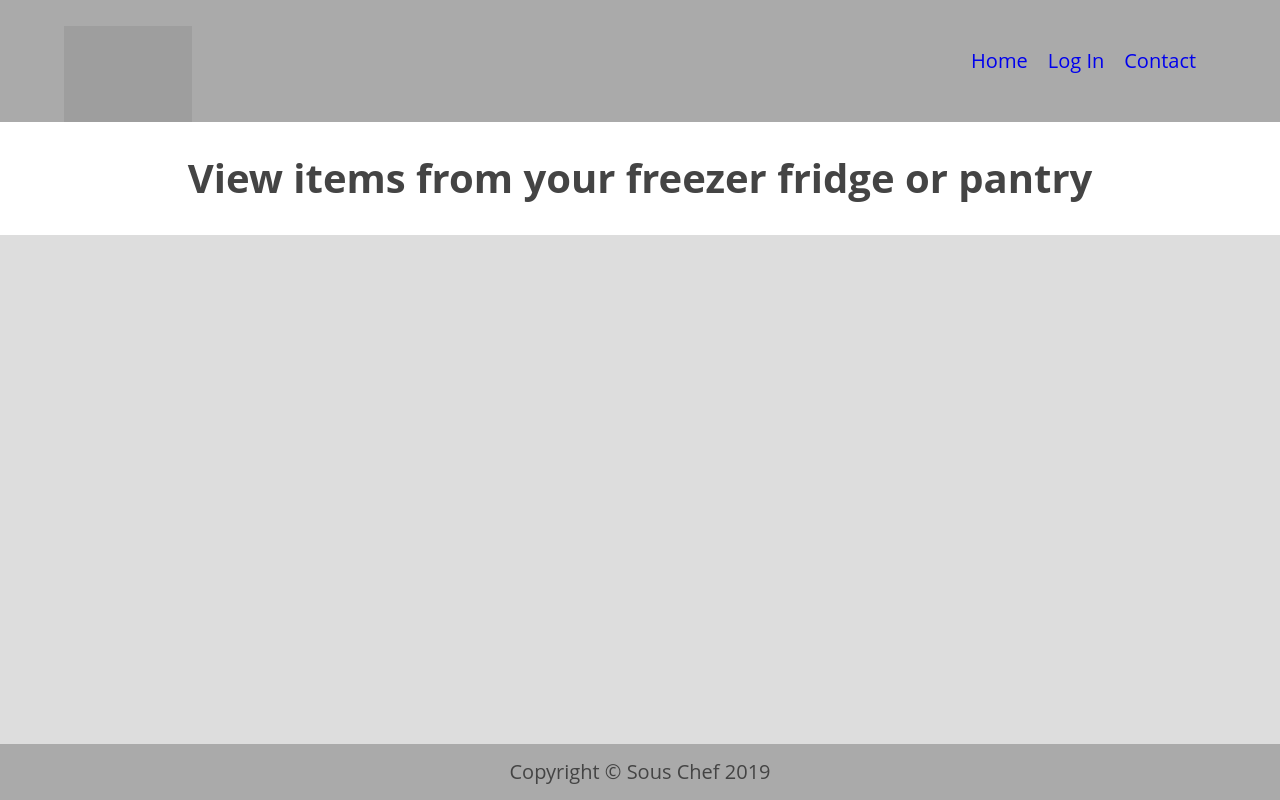
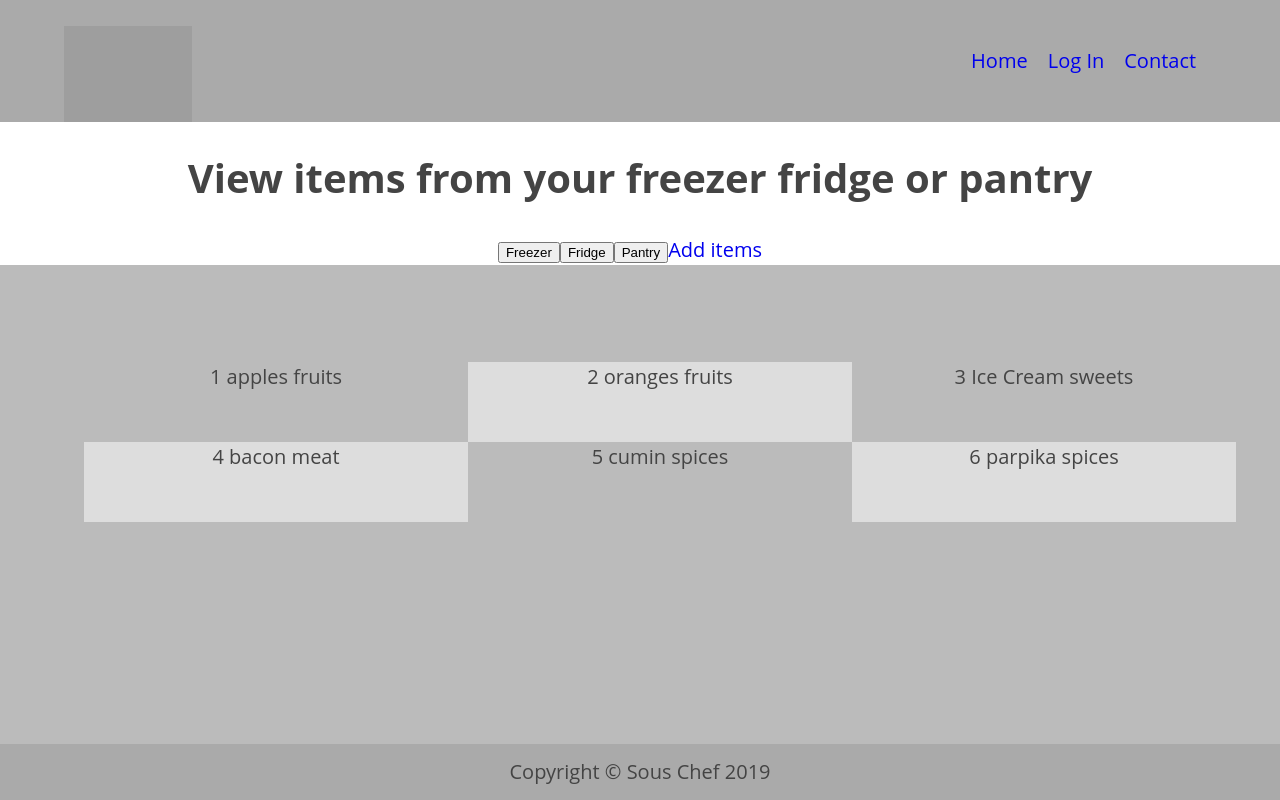
Before and after one commit to muzhaqi16/sous-chef-client, a React (Create React App) app: page /groceries in a window 1280 px wide. Built offline with nearby package versions, Linux system fonts and the light colour scheme; grey boxes are pictures that could not be loaded.

Commit message:
add new items functionality

```diff
--- a/src/App.js
+++ b/src/App.js
@@ -3,6 +3,7 @@ import { Route, Switch } from 'react-router-dom'
 import Header from './components/Header/Header'
 import LandingPage from './routes/LadingPage/LandingPage'
 import GroceriesPage from './routes/GroceriesPage/GroceriesPage'
+import AddGroceriesPage from './routes/AddGroceriesPage/AddGroceriesPage';
 import Footer from './components/Footer/Footer'
 import LoginPage from './routes/LoginPage/LoginPage'
 import RegistrationPage from './routes/RegistrationPage/RegistrationPage'
@@ -19,14 +20,14 @@ class App extends Component {
       hasError: false
     };
   }
-  addGroceries = groceries => {
+  addGroceries = groceryItem => {
     this.setState({
-      groceries: [...this.state.groceries, groceries],
+      groceries: [...this.state.groceries, groceryItem],
     })
   }
-  deleteGroceries = groceryId => {
+  deleteGroceries = groceryItemId => {
     this.setState({
-      groceries: this.state.groceries.filter(grocery => grocery.id !== groceryId)
+      groceries: this.state.groceries.filter(grocery => grocery.id !== groceryItemId)
     })
   }
   componentDidMount() {
@@ -72,6 +73,10 @@ class App extends Component {
                 component={GroceriesPage}
               />
               <Route
+                path={'/add_groceries'}
+                component={AddGroceriesPage}
+              />
+              <Route
                 component={NotFoundPage}
               />
             </Switch>
--- a/src/contexts/GroceriesContext.js
+++ b/src/contexts/GroceriesContext.js
@@ -1,13 +1,9 @@
 import React from 'react'
 
 const GroceriesContext = React.createContext({
-    data: {
-        freezer: [],
-        fridge: [],
-        pantry: [],
-    },
-    addGroceries: () => { },
-    deleteGroceries: () => { },
+    data: {},
+    addGroceries: () => {},
+    deleteGroceries: () => {},
 })
 
 export default GroceriesContext
--- a/src/groceriesData.js
+++ b/src/groceriesData.js
@@ -1,5 +1,4 @@
-export default {
-    'fridge': [{
+export default [{
         "id": "1",
         "name": "apples",
         "category": "fruits"
@@ -8,8 +7,8 @@ export default {
         "name": "oranges",
         "category": "fruits"
 
-    }],
-    'freezer': [{
+    },
+    {
         "id": "3",
         "name": "Ice Cream",
         "category": "sweets"
@@ -17,8 +16,8 @@ export default {
         "id": "4",
         "name": "bacon",
         "category": "meat"
-    }],
-    'pantry': [{
+    },
+    {
         "id": "5",
         "name": "cumin",
         "category": "spices"
@@ -26,5 +25,5 @@ export default {
         "id": "6",
         "name": "parpika",
         "category": "spices"
-    }]
-}
+    }
+];
--- /dev/null
+++ b/src/routes/AddGroceriesPage/AddGroceriesPage.js
@@ -0,0 +1,40 @@
+import React, { Component } from 'react'
+import GroceriesContext from './../../contexts/GroceriesContext';
+
+export default class AddGroceries extends Component {
+    static contextType = GroceriesContext;
+
+    handleSubmit = ev => {
+        ev.preventDefault();
+        const { location, history } = this.props
+        const destination = (location.state || {}).from || '/groceries'
+        const { name, category } = ev.target;
+        const id = this.context.data.groceries[this.context.data.groceries.length - 1].id;
+        const newItem = {
+            "id": parseInt(id) + 1, "name": name.value, "category": category.value
+        }
+        this.context.addGroceries(newItem);
+        history.push(destination);
+    }
+    render() {
+        return (
+            <section>
+                <h2>Add Groceries</h2>
+                <form onSubmit={this.handleSubmit}>
+                    <label htmlFor='name'>Name</label>
+                    <input type="text" id="name" required
+                        aria-label='Enter grocery item name...'
+                        name='name' />
+                    <label htmlFor='category'>Category</label>
+                    <input type="text" id="category" required name="category"></input>
+                    <button type='submit'>
+                        Add Item
+                    </button>
+                    <button type='submit'>
+                        Cancel
+                    </button>
+                </form>
+            </section>
+        )
+    }
+}
--- a/src/routes/GroceriesListPage/GroceriesListPage.js
+++ b/src/routes/GroceriesListPage/GroceriesListPage.js
@@ -3,9 +3,7 @@ import React, { Component } from 'react'
 export default class GroceriesListPage extends Component {
     render() {
         return (
-            <section>
-                GroceriesListPage
-            </section>
+            <li>{this.props.groceryItem.id} {this.props.groceryItem.name} {this.props.groceryItem.category}</li>
         )
     }
 }
--- a/src/routes/GroceriesPage/GroceriesPage.css
+++ b/src/routes/GroceriesPage/GroceriesPage.css
@@ -1,7 +1,20 @@
-.GroceriesPage{
+.GroceriesPage {
     display: flex;
     flex-direction: column;
     flex: 1;
     justify-content: space-between;
-    height: 100%;;
+    height: 100%;
+    ;
 }
+
+
+.GroceryList li {
+    list-style: none;
+    width: 30vw;
+    height: 10vh;
+    display: inline-block;
+}
+
+.GroceryList li:nth-child(even) {
+    background-color: #ddd;
+}
--- a/src/routes/GroceriesPage/GroceriesPage.js
+++ b/src/routes/GroceriesPage/GroceriesPage.js
@@ -1,18 +1,28 @@
 import React, { Component } from 'react'
+import { Link } from 'react-router-dom';
 import GroceriesContext from './../../contexts/GroceriesContext';
-
+import GroceriesListPage from './../GroceriesListPage/GroceriesListPage'
 import './GroceriesPage.css';
 
 export default class GroceriesPage extends Component {
     static contextType = GroceriesContext;
     render() {
-        // let { groceries = [] } = this.context.data;
+        let { groceries = [] } = this.context.data;
 
         return (
             <div className="GroceriesPage">
                 <h1>View items from your freezer fridge or pantry</h1>
-                <section>
+                <div>
+                    <button>Freezer</button>
+                    <button>Fridge</button>
+                    <button>Pantry</button>
+                    <Link to="/add_groceries">Add items</Link>
+                </div>
+                <section className="GroceryList">
                     <ul>
+                        {groceries.map(items =>
+                            <GroceriesListPage groceryItem={items} key={items.id} />
+                        )}
 
                     </ul>
                 </section>
```
Also changed, not shown: 1 other file (tests, documents, lock files or other folders).
